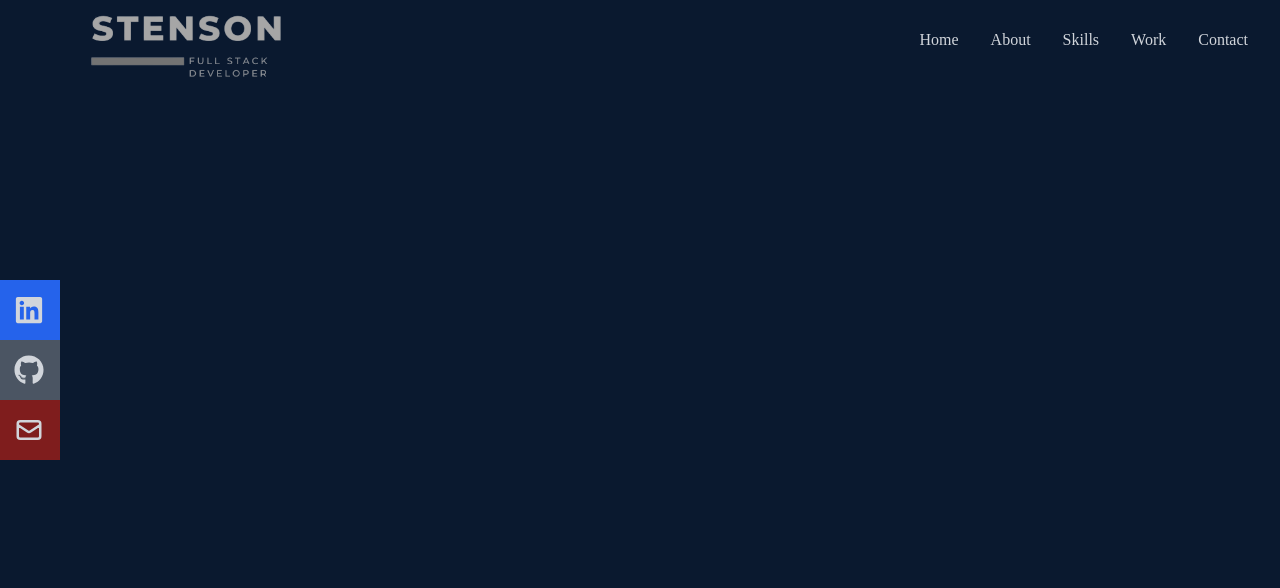
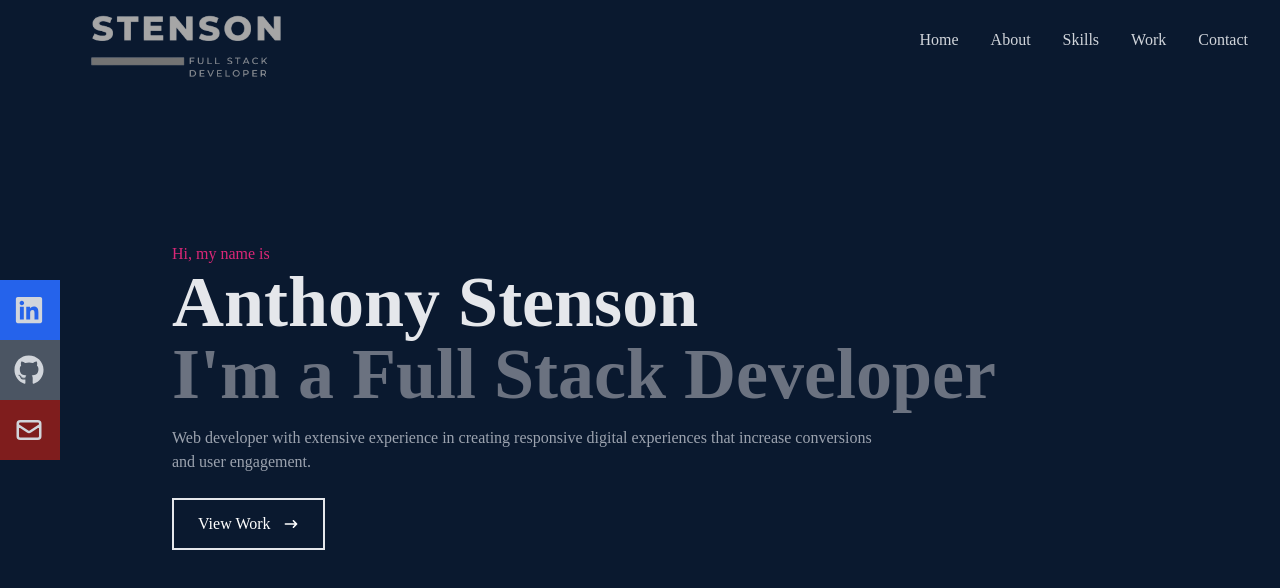
Before and after one commit to stens0n/2023Portfolio, a React (Create React App) app: page / in a window 1280 px wide. Shown: the top 588 px of the page. Built offline with nearby package versions, Linux system fonts and the light colour scheme.

Commit message:
front page design and functionality

```diff
--- a/src/components/Home.jsx
+++ b/src/components/Home.jsx
@@ -3,8 +3,24 @@ import {HiArrowNarrowRight} from 'react-icons/hi'
 
 const Home = () => {
   return (
-    <div class='w-full h-screen bg-[#0a192f]' >
-
+    <div name='home' class='w-full h-screen bg-[#0a192f]' >
+        {/* Container */}
+        <div class='max-w-[1000px] mx-auto px-8 flex flex-col justify-center h-full'>
+            <p class='text-pink-600'>Hi, my name is</p>
+            <h1 class="text-4xl sm:text-7xl font-bold text-gray-200">Anthony Stenson</h1>
+            <h2 class="text-4xl sm:text-7xl font-bold text-gray-500">I'm a Full Stack Developer</h2>
+            <p class="text-gray-400 py-4 max-w-[700px]">Web developer with extensive experience in
+                creating responsive digital experiences
+                that increase conversions
+                and user engagement.</p>
+            <div>
+                <button class='text-white group border-2 px-6 py-3 my-2 flex items-center hover:bg-pink-600 hover:border-pink-600'>View Work
+                <span class="group-hover:rotate-90 duration-300">
+                <HiArrowNarrowRight class="ml-3 "/>
+                </span>
+                </button>
+            </div>
+        </div>
     </div>
   )
 }
--- a/src/components/Navbar.jsx
+++ b/src/components/Navbar.jsx
@@ -40,7 +40,7 @@ const Navbar = () => {
       </ul>
 
       {/* Social Icons - Social Media sucks */}
-      <div class="flex fixed flex-col top-[35%] left-0">
+      <div class="hidden lg:flex fixed flex-col top-[35%] left-0">
         <ul>
           <li class="w-[160px] h-[60px] flex justify-between items-center ml-[-100px] hover:ml-[-10px] duration-300 bg-blue-600">
             <a class="flex justify-between items-center w-full text-gray-300"
```
